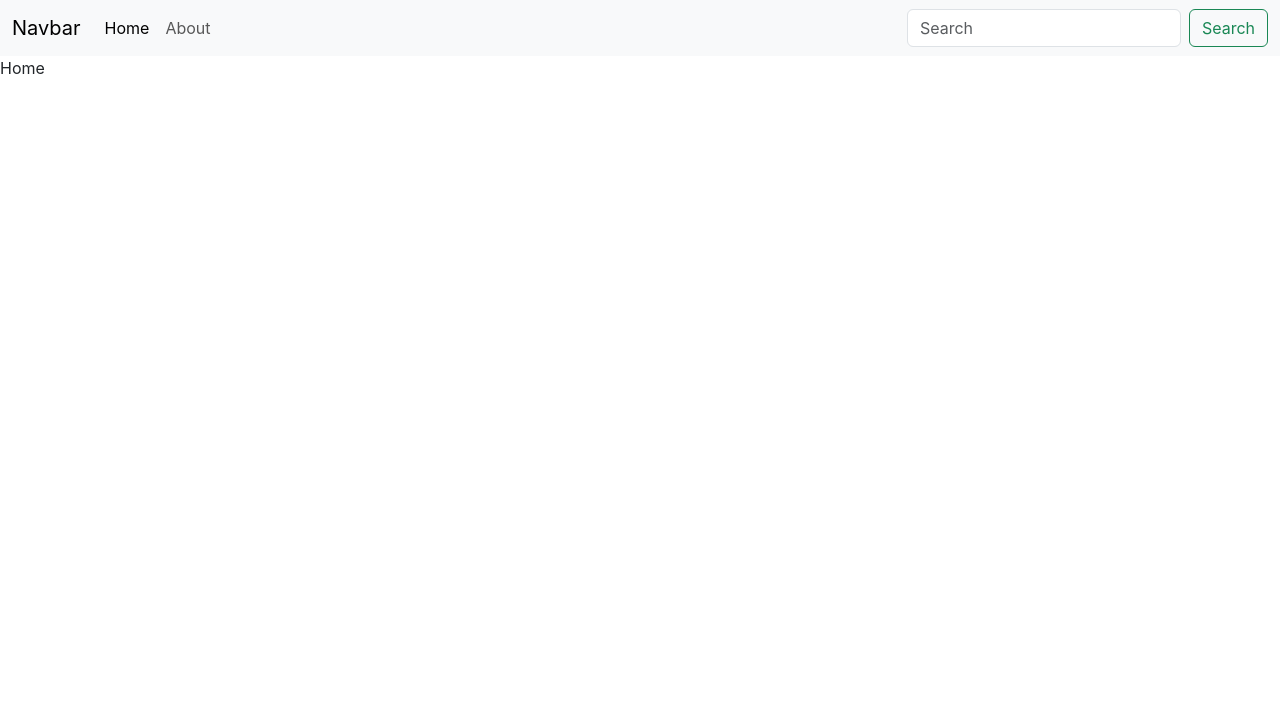
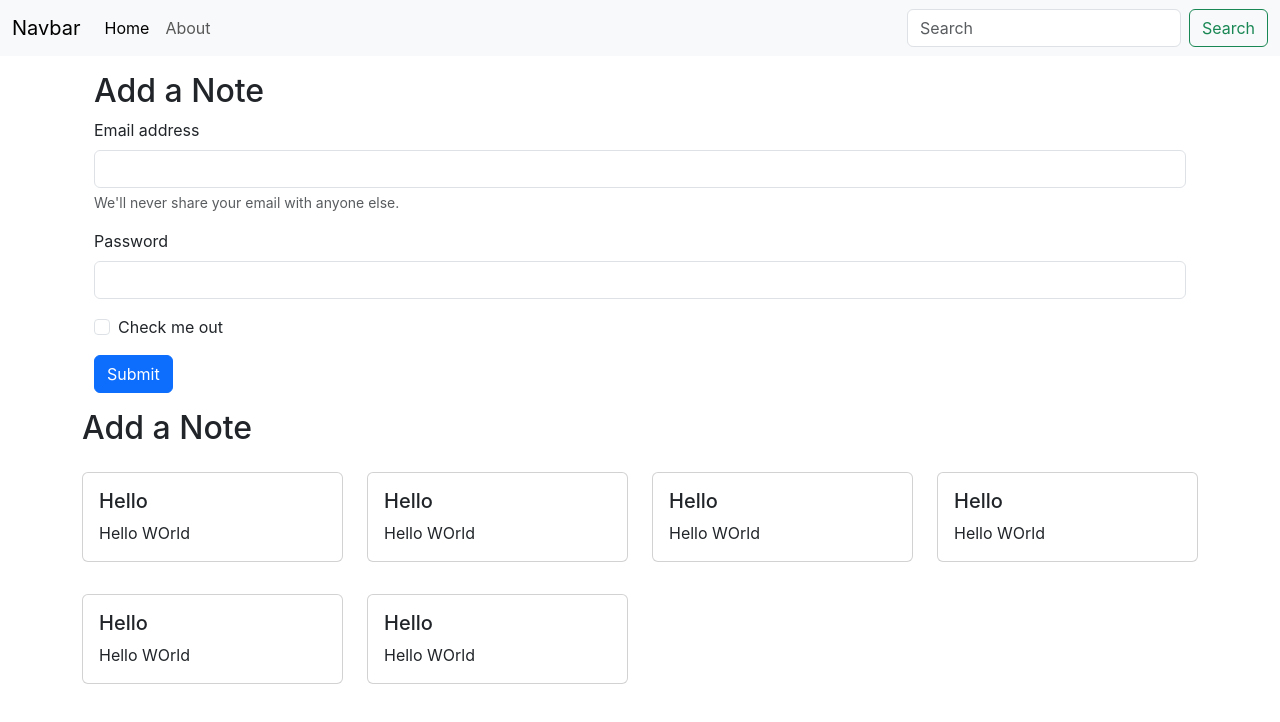
Before and after one commit to yachu7/iNotebook, a React (Create React App) app: page / in a window 1280 px wide. Shown: the top 722 px of the page. Built offline with nearby package versions, Linux system fonts and the light colour scheme.

Commit message:
added card and form for notes

```diff
--- a/src/App.js
+++ b/src/App.js
@@ -4,18 +4,22 @@ import { BrowserRouter as Router, Route, Routes } from "react-router-dom";
 import Home from "./componenets/Home";
 import About from "./componenets/About";
 import Navbar from "./componenets/Navbar";
+import NoteState from "./context/notes/NoteState";
 
 function App() {
   return (
     <>
+      <NoteState>
         <Router>
           <Navbar />
+          <div className="container">
           <Routes>
             <Route path="/" element={<Home />} />
             <Route path="/about" element={<About />} />
           </Routes>
+          </div>
         </Router>
-
+      </NoteState>
     </>
   );
 }
--- a/src/componenets/About.js
+++ b/src/componenets/About.js
@@ -1,9 +1,17 @@
-import React from 'react'
+import React, { useContext, useEffect } from "react";
+import noteContext from "../context/notes/noteContext";
+function About() {
+  const a = useContext(noteContext);
+  useEffect(() => {
+    a.update();
+    // eslint-disable-next-line
+  }, []);
 
-function About() {
   return (
-    <div>About</div>
-  )
+    <div>
+      {a.state.name} and {a.state.class}{" "}
+    </div>
+  );
 }
 
-export default About
+export default About;
--- a/src/componenets/Home.js
+++ b/src/componenets/Home.js
@@ -1,9 +1,54 @@
-import React from 'react'
+import React from "react";
+import Notes from "./Notes";
+function Home() {
 
-function Home() {
   return (
-    <div>Home</div>
-  )
+    <div>
+      <div className="container my-3">
+        <h2>Add a Note</h2>
+        <form>
+          <div className="mb-3">
+            <label htmlFor="exampleInputEmail1" className="form-label">
+              Email address
+            </label>
+            <input
+              type="email"
+              className="form-control"
+              id="exampleInputEmail1"
+              aria-describedby="emailHelp"
+            />
+            <div id="emailHelp" className="form-text">
+              We'll never share your email with anyone else.
+            </div>
+          </div>
+          <div className="mb-3">
+            <label htmlFor="exampleInputPassword1" className="form-label">
+              Password
+            </label>
+            <input
+              type="password"
+              className="form-control"
+              id="exampleInputPassword1"
+            />
+          </div>
+          <div className="mb-3 form-check">
+            <input
+              type="checkbox"
+              className="form-check-input"
+              id="exampleCheck1"
+            />
+            <label className="form-check-label" htmlFor="exampleCheck1">
+              Check me out
+            </label>
+          </div>
+          <button type="submit" className="btn btn-primary">
+            Submit
+          </button>
+        </form>
+      </div>
+      <Notes/>
+    </div>
+  );
 }
 
-export default Home
+export default Home;
--- a/src/componenets/Navbar.js
+++ b/src/componenets/Navbar.js
@@ -1,13 +1,13 @@
 import React from "react";
-import { Link } from "react-router-dom";
+import { NavLink } from "react-router-dom";
 
 function Navbar() {
   return (
     <nav className="navbar navbar-expand-lg bg-body-tertiary">
       <div className="container-fluid">
-        <Link className="navbar-brand" to="/">
+        <NavLink className="navbar-brand" to="/">
           Navbar
-        </Link>
+        </NavLink>
         <button
           className="navbar-toggler"
           type="button"
@@ -22,14 +22,18 @@ function Navbar() {
         <div className="collapse navbar-collapse" id="navbarSupportedContent">
           <ul className="navbar-nav me-auto mb-2 mb-lg-0">
             <li className="nav-item">
-              <Link className="nav-link active" aria-current="page" to="/">
+              <NavLink
+                className="nav-link"
+                aria-current="page"
+                to="/"
+              >
                 Home
-              </Link>
+              </NavLink>
             </li>
             <li className="nav-item">
-              <Link className="nav-link" to="/about">
+              <NavLink className="nav-link" to="/about">
                 About
-              </Link>
+              </NavLink>
             </li>
           </ul>
           <form className="d-flex" role="search">
--- /dev/null
+++ b/src/componenets/Noteitem.js
@@ -0,0 +1,20 @@
+import React from "react";
+
+function Noteitem(props) {
+  const { notes } = props;
+  return (
+    <div className="col-md-3">
+
+      <div className= "card my-3">
+        <div className= "card-body">
+          <h5 className= "card-title">{notes.title}</h5>
+          <p className= "card-text">
+          {notes.description}
+          </p>
+        </div>
+      </div>
+    </div>
+  );
+}
+
+export default Noteitem;
--- /dev/null
+++ b/src/componenets/Notes.js
@@ -0,0 +1,20 @@
+import React, { useContext } from 'react'
+import noteContext from '../context/notes/noteContext';
+import Noteitem from './Noteitem';
+
+
+function Notes() {
+    const context = useContext(noteContext);
+    const {note , setNote} = context;
+  return (
+    <div className="row my-3">
+      <h2>Add a Note</h2>
+      {note.map((notes)=>{
+        return  <Noteitem notes ={notes} />
+      })}
+
+      </div>
+  )
+}
+
+export default Notes
--- /dev/null
+++ b/src/context/notes/NoteState.js
@@ -0,0 +1,65 @@
+import React, { useState } from "react";
+import NoteContext from "./noteContext";
+const NoteState = (props) => {
+  const initialNote = [
+    {
+      "_id": "65a954a63f6a5242f9f13b44",
+      "user": "65a64845ff4deb594cf82cb2",
+      "title": "Hello",
+      "description": "Hello WOrld",
+      "tag": "Mine",
+      "__v": 0
+    },
+    {
+      "_id": "65a954a63f6a5242f9f13b46",
+      "user": "65a64845ff4deb594cf82cb2",
+      "title": "Hello",
+      "description": "Hello WOrld",
+      "tag": "Mine",
+      "__v": 0
+    },
+    {
+      "_id": "65a954a73f6a5242f9f13b48",
+      "user": "65a64845ff4deb594cf82cb2",
+      "title": "Hello",
+      "description": "Hello WOrld",
+      "tag": "Mine",
+      "__v": 0
+    },
+    {
+      "_id": "65a954a73f6a5242f9f13b4a",
+      "user": "65a64845ff4deb594cf82cb2",
+      "title": "Hello",
+      "description": "Hello WOrld",
+      "tag": "Mine",
+      "__v": 0
+    },
+    {
+      "_id": "65a954a73f6a5242f9f13b4c",
+      "user": "65a64845ff4deb594cf82cb2",
+      "title": "Hello",
+      "description": "Hello WOrld",
+      "tag": "Mine",
+      "__v": 0
+    },
+    {
+      "_id": "65a954a73f6a5242f9f13b4e",
+      "user": "65a64845ff4deb594cf82cb2",
+      "title": "Hello",
+      "description": "Hello WOrld",
+      "tag": "Mine",
+      "__v": 0
+    }
+  ]
+
+  const [note, setNote] = useState(initialNote)
+
+
+  return (
+    <NoteContext.Provider value={{ note, setNote }}>
+      {props.children}
+    </NoteContext.Provider>
+  );
+};
+
+export default NoteState;
--- /dev/null
+++ b/src/context/notes/noteContext.js
@@ -0,0 +1,5 @@
+import  { createContext } from "react";
+
+const noteContext = createContext();
+
+export default noteContext;
```
Lines whose indentation alone changed are shown as unchanged.
